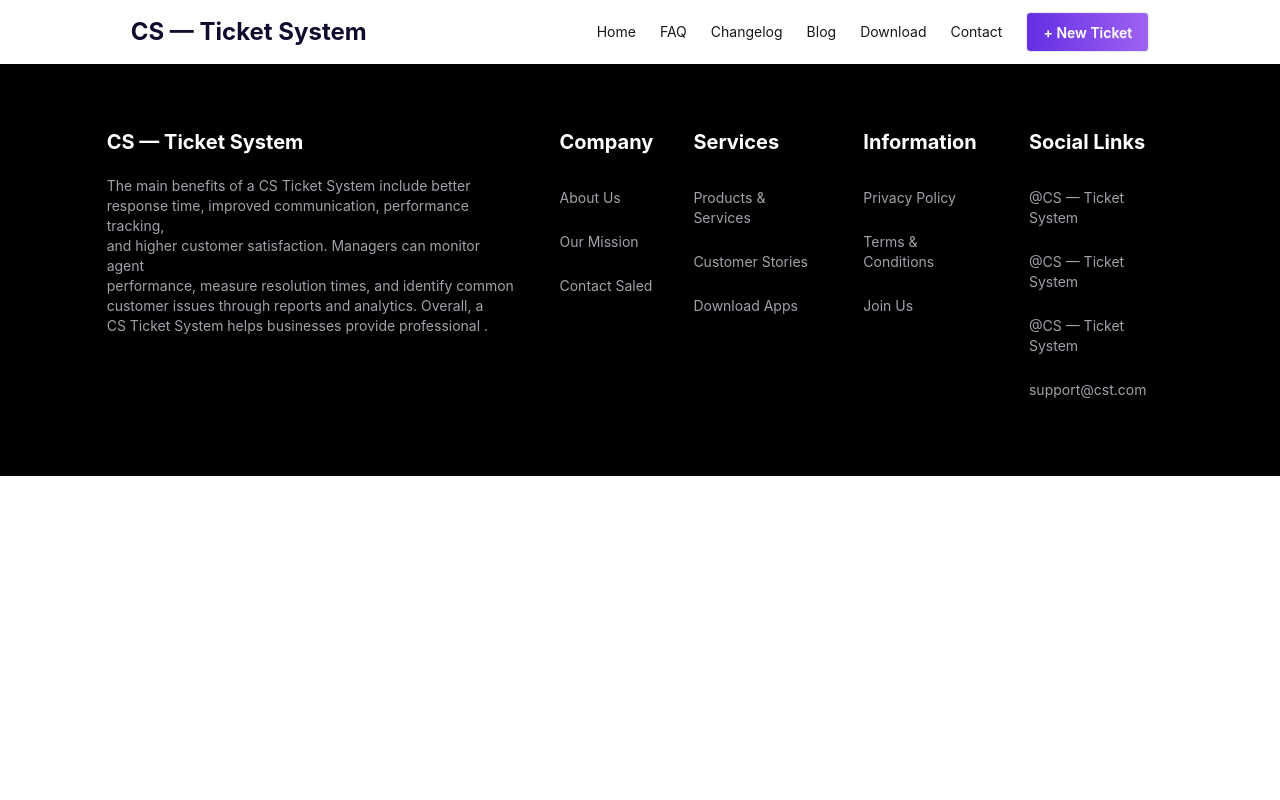
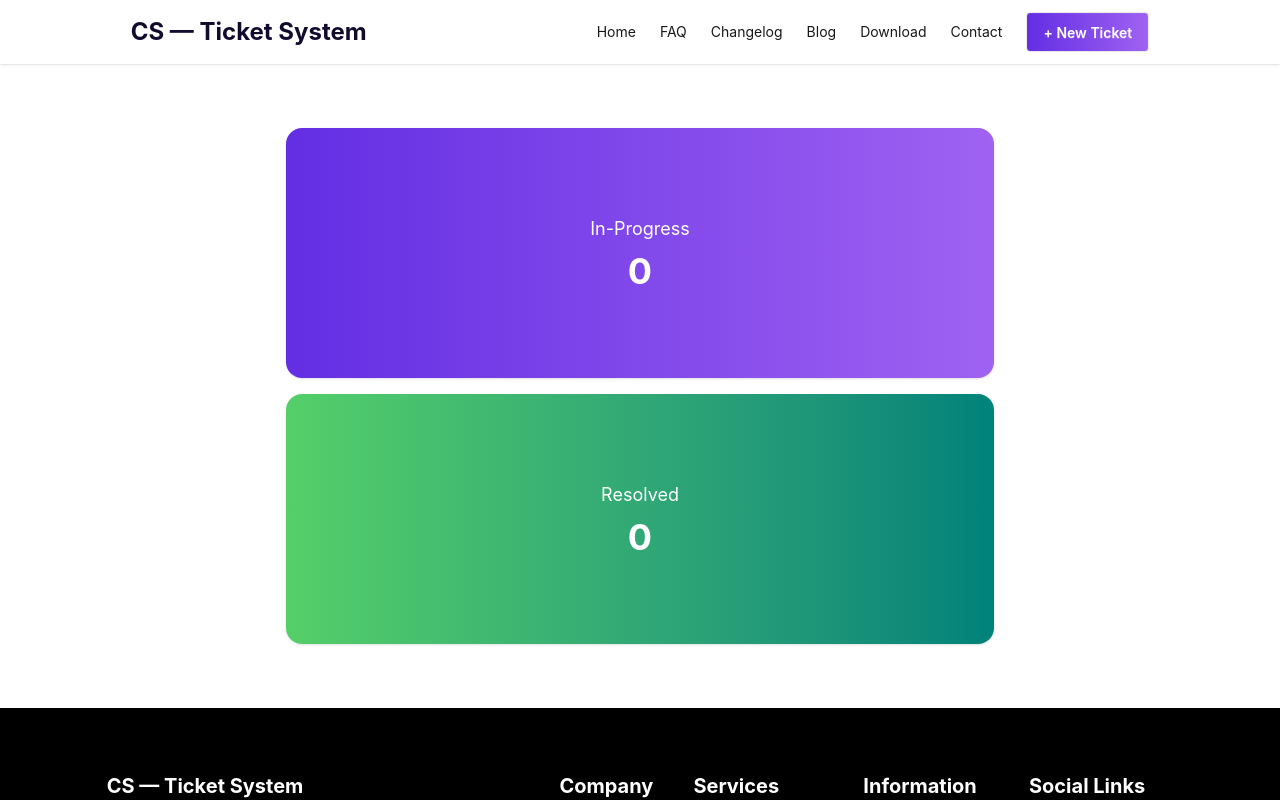
Before and after one commit to Tanbiru/restart-second-assignment, a React (Vite) app: page / in a window 1280 px wide. Shown: the top 800 px of the page. Built offline with nearby package versions, Linux system fonts and the light colour scheme.

Commit message:
banner section done

```diff
--- a/src/App.jsx
+++ b/src/App.jsx
@@ -1,6 +1,7 @@
 
 
 import './App.css'
+import Banner from './Components/Banner/Banner'
 import Footer from './Components/Footer/Footer'
 import Navbar from './Components/Navbar/Navbar'
 
@@ -15,7 +16,7 @@ function App() {
 
 
     {/* Banner section */}
-
+   <Banner></Banner>
 
 
     {/* Main section */}
--- /dev/null
+++ b/src/Components/Banner/Banner.jsx
@@ -0,0 +1,23 @@
+import React from 'react';
+
+
+const Banner = () => {
+    return (
+        <div className="flex justify-around gap-4 flex-wrap w-10/12 mx-auto mt-16 mb-16">
+  {/* In-Progress box */}
+  <div className=" h-62.5 w-177 gradient-btn md:w-177 shadow-sm rounded-2xl flex flex-col justify-center items-center">
+    <p className="text-white text-lg">In-Progress</p>
+    <h3 className="text-white text-4xl font-bold mt-2">0</h3>
+  </div>
+
+  {/* Resolved box */}
+  <div className="h-62.5 w-177 md:w-177 bg-linear-to-r from-[#54CF68] to-[#00827A] shadow-sm rounded-2xl flex flex-col justify-center items-center">
+    <p className="text-white text-lg">Resolved</p>
+    <h3 className="text-white text-4xl font-bold mt-2">0</h3>
+  </div>
+</div>
+    );
+};
+
+export default Banner;<div>
+</div>
```
Also changed, not shown: src/assets/vector1.png (added), src/assets/vector2.png (added).
